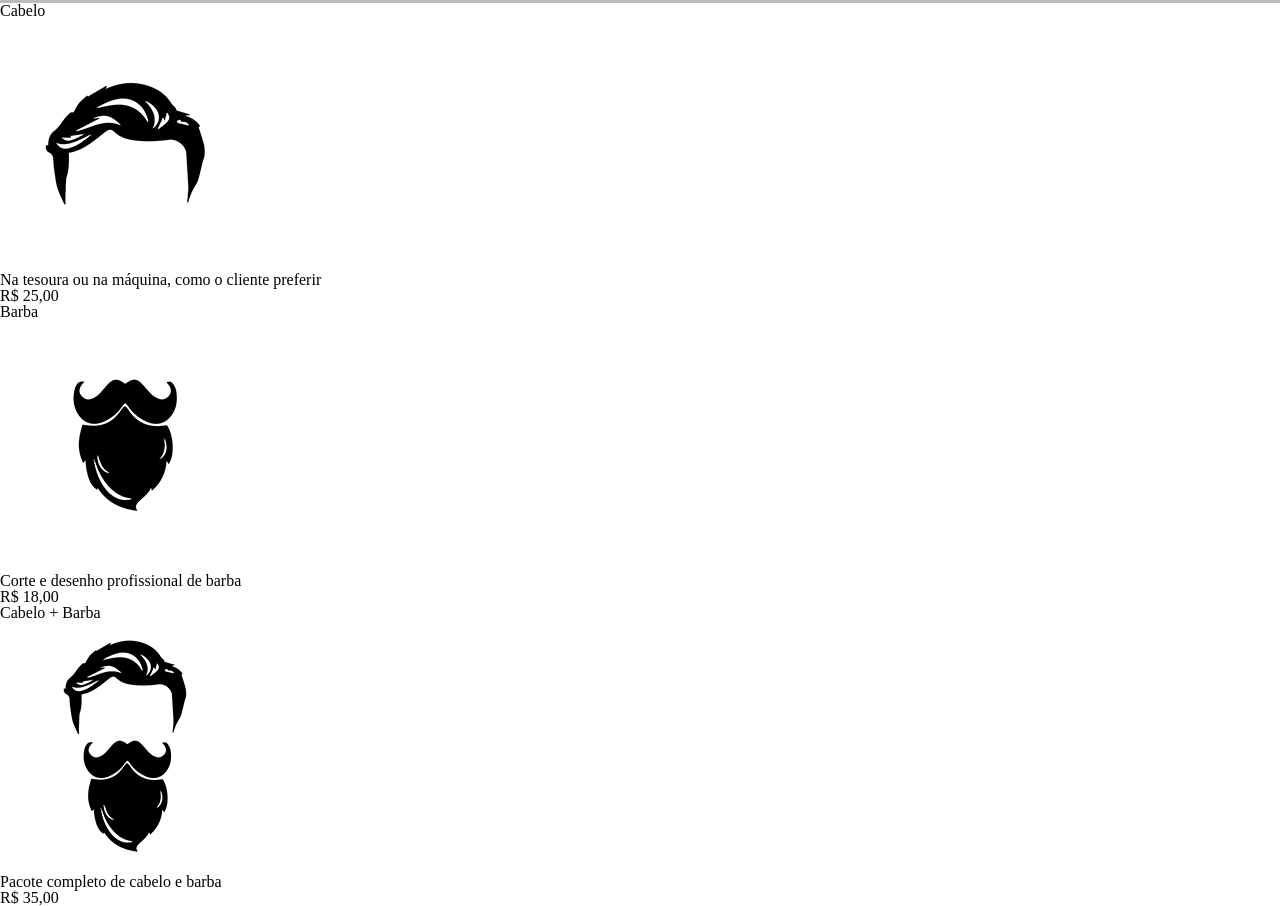
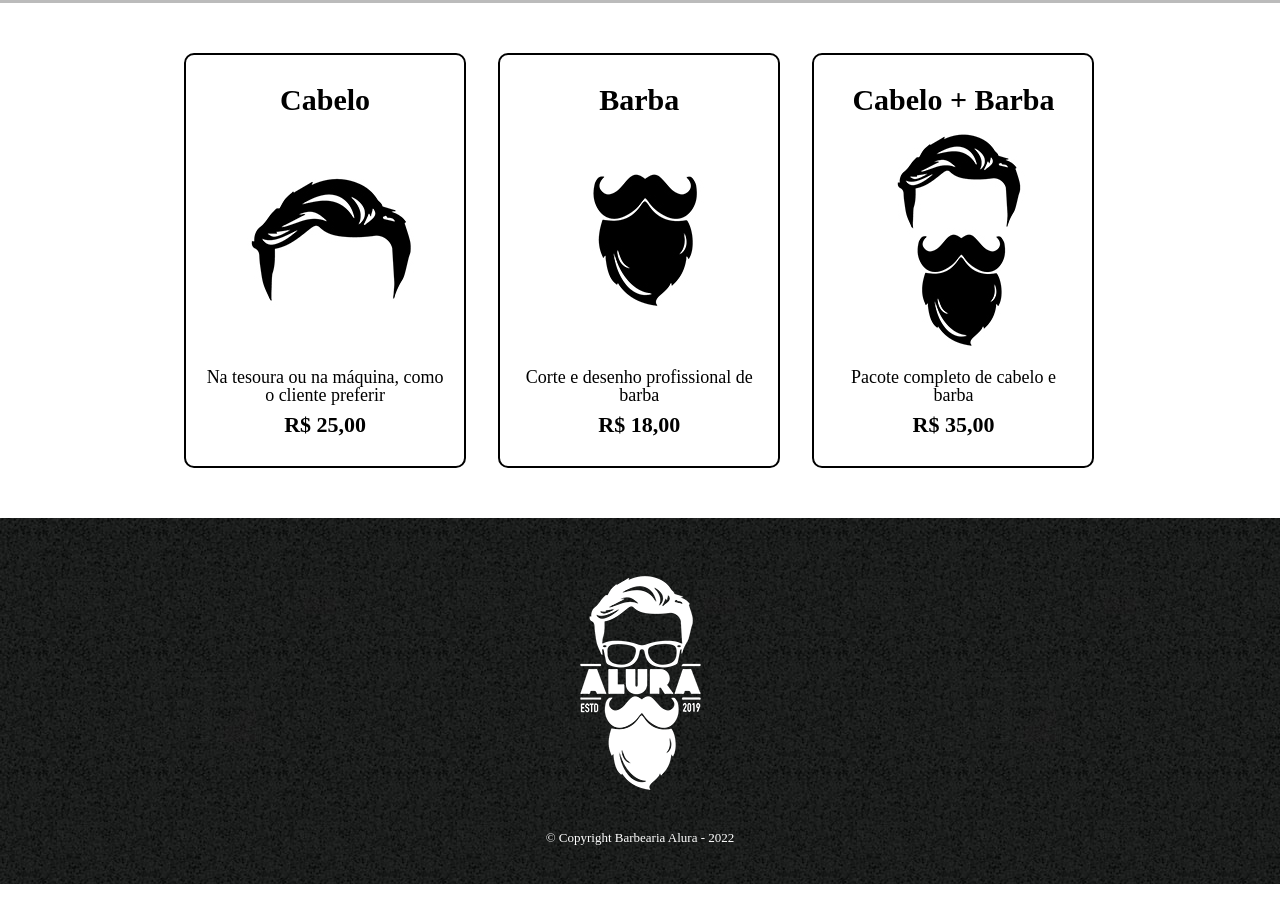
Before and after one commit to tarrasjose/HTML5_e_CSS3_alura, a plain HTML site: page Barbearia/produtos.html in a window 1280 px wide. Shown: the part 290-1196 px from the top of the page. After the commit the page ends 1174 px from the top, so only its background shows below. Drawn offline with Linux system fonts and the light colour scheme.

Commit message:
new file

```diff
--- a/Barbearia/produtos.css
+++ b/Barbearia/produtos.css
@@ -29,6 +29,68 @@ nav a {
 
 }
 
-main li {
+nav a:hover {
+    color: #C78C19;
+    text-decoration: underline;
+}
+
+.produtos {
+    width: 940px;
+    margin: 0 auto;
+    padding: 50px 0;
+}
+
+.produtos li {
+    display: inline-block;
+    text-align: center;
+    width: 30%;
+    vertical-align: top; /*Um dos problemas quando usamos o inline block é que ele alinha os elementos pela linha de baixo, o vertical align top alinha pela linha de cima.*/
+    margin: 0 1.5%; /*0 para cima e para baixo e 1.5% para os lados. Somando 1.5% + 1.5% vai dar 3% de margin no total, mais os 30% de largura temos 99% do nosso elemento principal ocupado.*/
+    padding: 30px 20px;
+    box-sizing: border-box; /*Com isso os width: 30%; dos produtos é definitivo, são sempre a largura e esses pixel de espaçamento interno estão dentro desses 30% */
+    border: 2px solid black;
+    /*border-color: #000000;
+    border-width: 2px;
+    border-style: solid;*/
+    border-radius: 10px;
+}
+
+.produtos li:hover {
+    border-color: #C78C19;
 
 }
+
+.produtos li:active {
+    border-color: #088C19;
+}
+
+.produtos li:hover h2 {
+    font-size: 34px;
+}/*Essa muda o tamanho do título do produto*/
+
+.produtos h2 {
+    font-size: 30px;
+    font-weight: bold;
+}
+
+.produto-descriçao {
+    font-size: 18px;
+}
+
+.produto-preço {
+    font-size: 22px;
+    font-weight: bold;
+    margin: 10px 0 0; /*Espaçamento externo pra cima do preço de 10px. Obs: Seria o mesmo escrever margin-top: 10px*/
+}
+
+footer {
+    text-align: center;
+    background: url("bg.jpg");
+    padding: 40px 0; /*40px para cima e para baixo e 0 para os lados*/
+}
+
+.copyright {
+    color: #FFFFFF;
+    font-size: 13px;
+    margin: 20px 0 0; /*Poderia substituir pelo margin-top*/
+}
--- a/Barbearia/produtos.html
+++ b/Barbearia/produtos.html
@@ -22,27 +22,31 @@
         </div>
     </header>
     <main>
-        <ul>
+        <ul class="produtos">
             <li>
                 <h2>Cabelo</h2>
                 <img src="cabelo.jpg">
-                <p>Na tesoura ou na máquina, como o cliente preferir</p>
-                <p>R$ 25,00</p>
+                <p class="produto-descriçao">Na tesoura ou na máquina, como o cliente preferir</p>
+                <p class="produto-preço">R$ 25,00</p>
             </li>
             <li>
                 <h2>Barba</h2>
                 <img src="barba.jpg">
-                <p>Corte e desenho profissional de barba</p>
-                <p>R$ 18,00</p>
+                <p class="produto-descriçao">Corte e desenho profissional de barba</p>
+                <p class="produto-preço">R$ 18,00</p>
             </li>
             <li>
                 <h2>Cabelo + Barba</h2>
                 <img src="cabelo+barba.jpg">
-                <p>Pacote completo de cabelo e barba</p>
-                <p>R$ 35,00</p>
+                <p class="produto-descriçao">Pacote completo de cabelo e barba</p>
+                <p class="produto-preço">R$ 35,00</p>
             </li>
         </ul>
     </main>
+    <footer>
+        <img src="logo-branco.png">
+        <p class="copyright">&copy; Copyright Barbearia Alura - 2022</p>
+    </footer>
 
 </body>
 </html>
```
